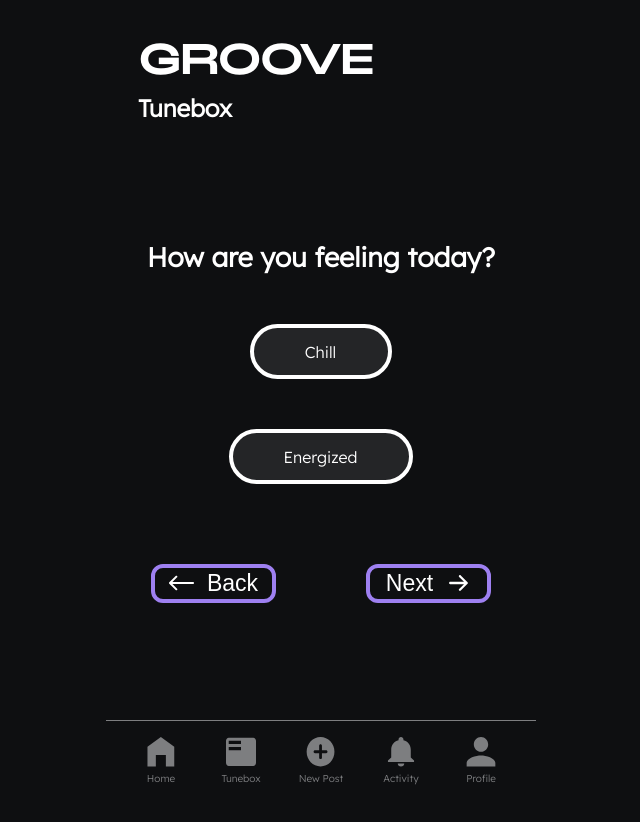
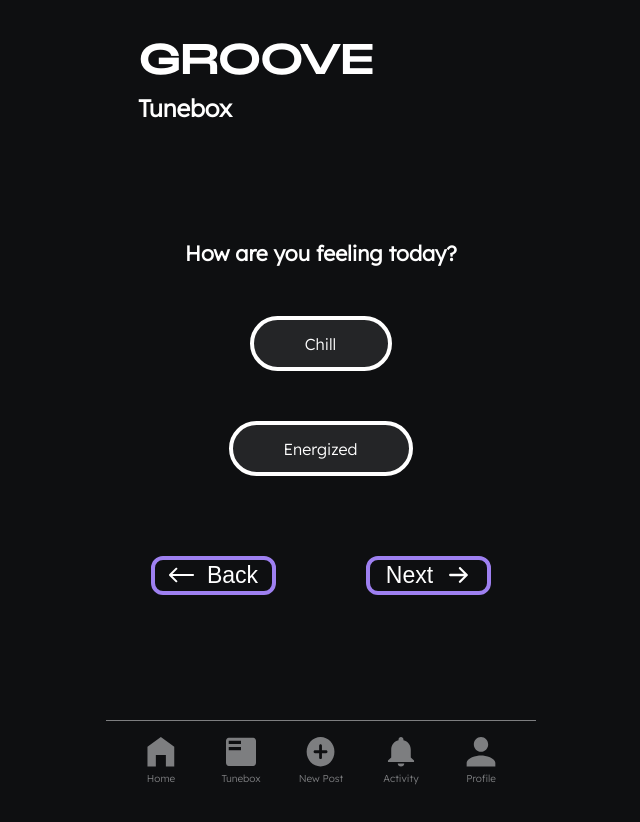
Before and after one commit to tinaduo/groove-music-app, a Next.js app: page /ParentOne in a window 1280 px wide. Shown: the top 822 px of the page, without its empty margins (319-959 px from the left). Built offline with nearby package versions, Linux system fonts and the light colour scheme.

Commit message:
edited childOne

```diff
--- a/styles/ChildOne.module.css
+++ b/styles/ChildOne.module.css
@@ -76,7 +76,7 @@
 .question {
     text-align: center;
     font-family: 'Lexend';
-    font-size: var(--lexend-subheader);
+    font-size: 18px;
     margin-top: 80px;
     padding-left: 30px;
     padding-right: 30px;
```
